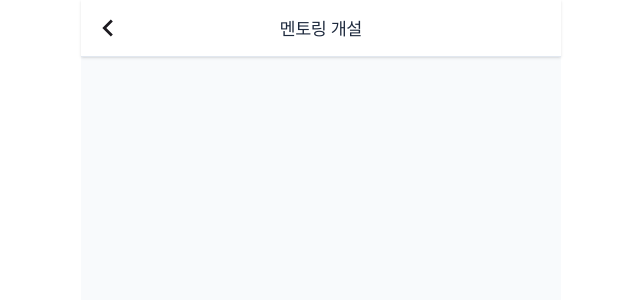
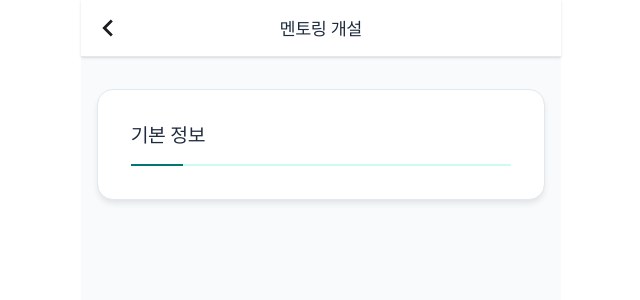
Before and after one commit to woowacourse-teams/2025-Fit-toring, a React app in the folder frontend/: page /mentoring-create in a window 1280 px wide. Shown: the top 300 px of the page, without its empty margins (319-959 px from the left). Built offline with nearby package versions, Linux system fonts and the light colour scheme.

Commit message:
feat: MentoringCreate 에 MentoringCreateForm 적용 #181

```diff
--- a/frontend/src/pages/mentoringCreate/MentoringCreate.tsx
+++ b/frontend/src/pages/mentoringCreate/MentoringCreate.tsx
@@ -1,7 +1,21 @@
-import MentoringCreateHeader from './components/mentoringCreateHeader/MentoringCreateHeader';
+import styled from '@emotion/styled';
+
+import MentoringCreateForm from './components/MentoringCreateForm/MentoringCreateForm';
+import MentoringCreateHeader from './components/MentoringCreateHeader/MentoringCreateHeader';
 
 function MentoringCreate() {
-  return <MentoringCreateHeader />;
+  return (
+    <>
+      <MentoringCreateHeader />
+      <StyledWrapper>
+        <MentoringCreateForm />
+      </StyledWrapper>
+    </>
+  );
 }
 
 export default MentoringCreate;
+
+const StyledWrapper = styled.div`
+  padding: 3.2rem 1.6rem;
+`;
```
